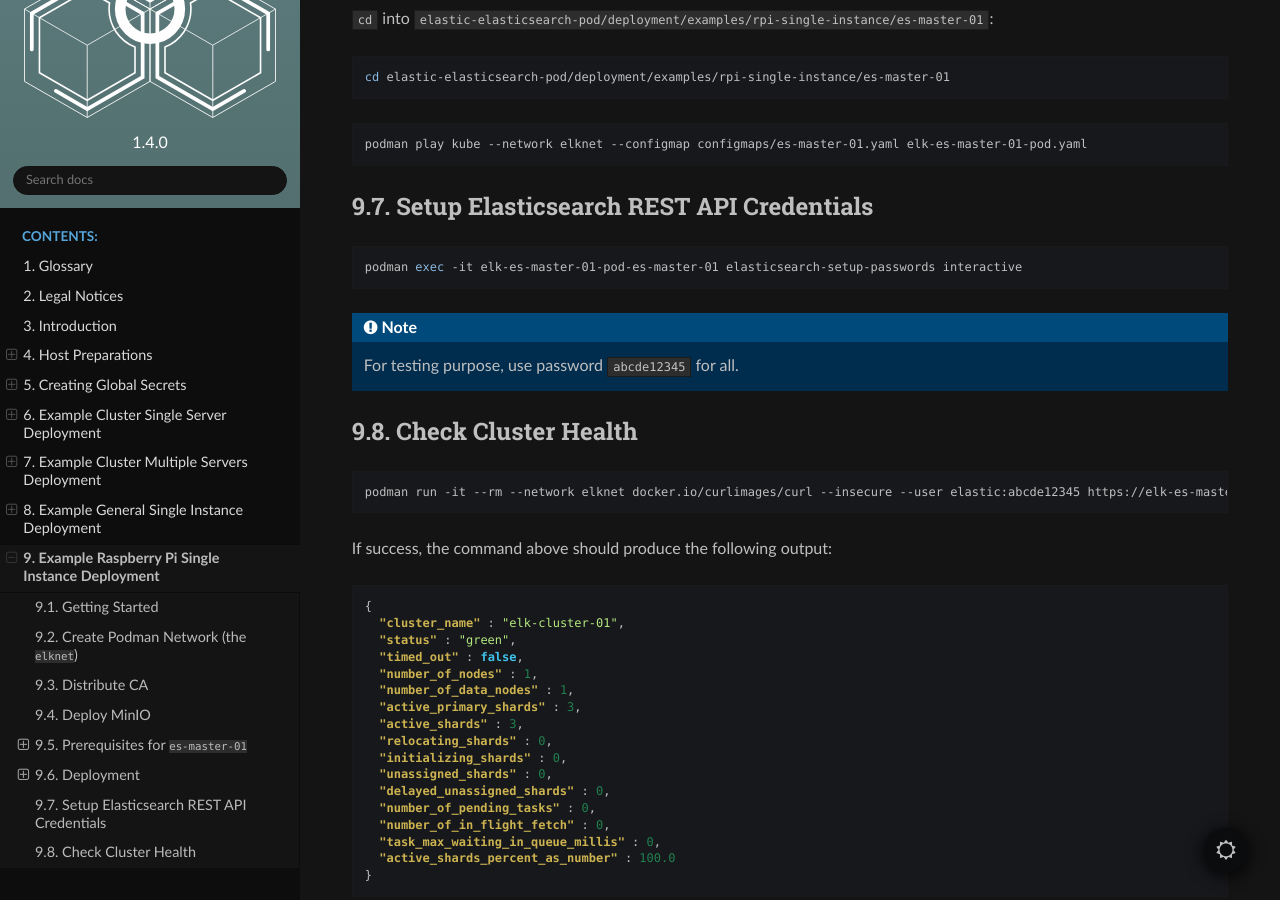
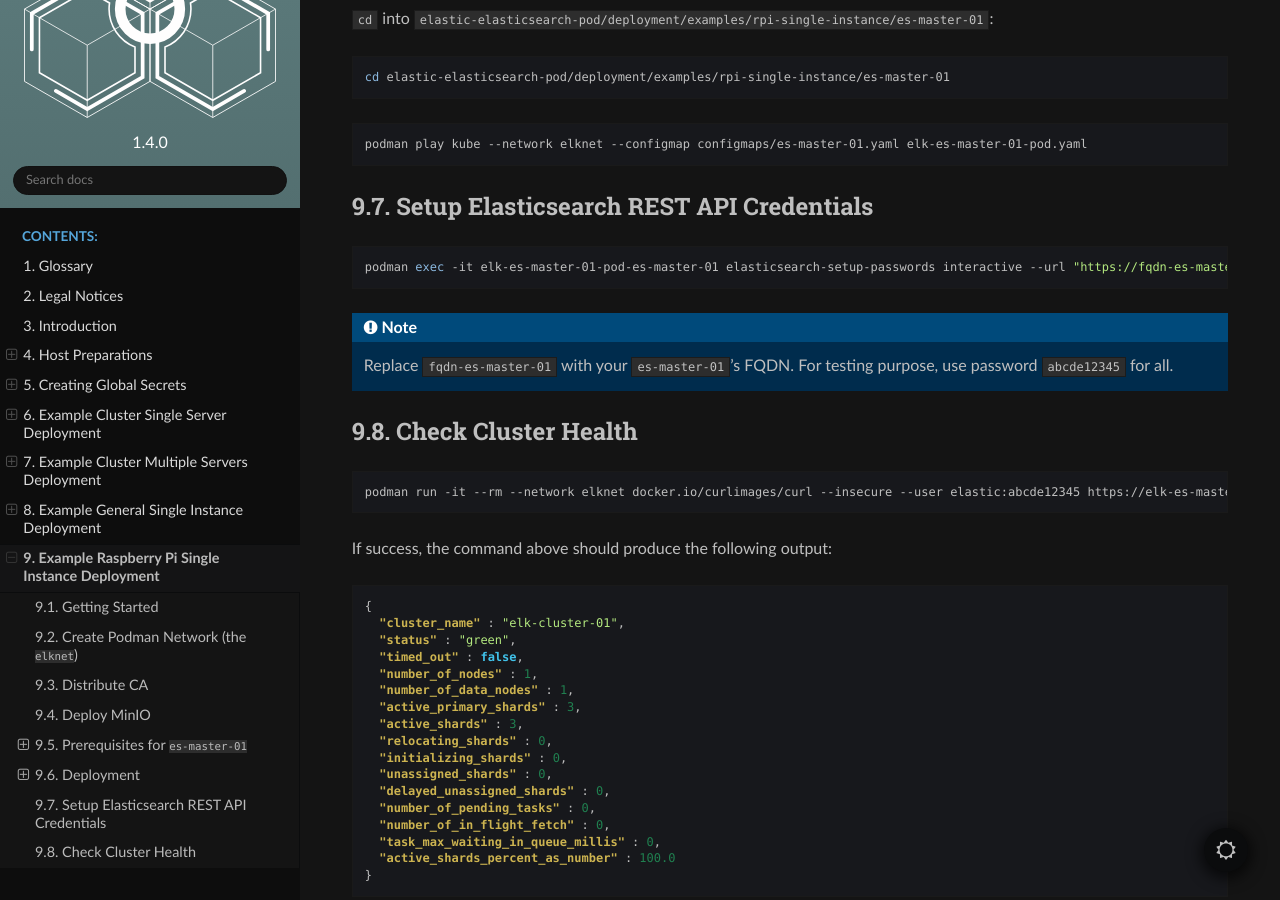
Before and after one commit to extra2000/elastic-elasticsearch-pod, a Sphinx documentation site: the page built from docs/source/example_rpi_single_instance.rst, in a window 1280 px wide and 900 px high, scrolled down 5100 px. Built offline with Sphinx 7.4.7 and the Read the Docs theme 2.0.0, drawn with Linux system fonts in a browser that asks for light colours.

Commit message:
docs(setup): add `--url` to `elasticsearch-setup-passwords` command

```diff
--- a/docs/source/example_cluster_multi_servers.rst
+++ b/docs/source/example_cluster_multi_servers.rst
@@ -2347,11 +2347,11 @@ Setup Elasticsearch REST API Credentials
 
 .. code-block:: bash
 
-    podman exec -it es-coord-01-pod-es-coord-01 elasticsearch-setup-passwords interactive
+    podman exec -it es-coord-01-pod-es-coord-01 elasticsearch-setup-passwords interactive --url "https://fqdn-es-coord-01:9200"
 
 .. note::
 
-    For testing purpose, use password ``abcde12345`` for all.
+    Replace ``fqdn-es-coord-01`` with your ``es-coord-01``'s FQDN. For testing purpose, use password ``abcde12345`` for all.
 
 Check Cluster Health
 --------------------
--- a/docs/source/example_cluster_single_server.rst
+++ b/docs/source/example_cluster_single_server.rst
@@ -2281,11 +2281,11 @@ Setup Elasticsearch REST API Credentials
 
 .. code-block:: bash
 
-    podman exec -it elk-es-coord-01-pod-es-coord-01 elasticsearch-setup-passwords interactive
+    podman exec -it elk-es-coord-01-pod-es-coord-01 elasticsearch-setup-passwords interactive --url "https://fqdn-es-coord-01:9200"
 
 .. note::
 
-    For testing purpose, use password ``abcde12345`` for all.
+    Replace ``fqdn-es-coord-01`` with your ``es-coord-01``'s FQDN. For testing purpose, use password ``abcde12345`` for all.
 
 Check Cluster Health
 --------------------
--- a/docs/source/example_general_single_instance.rst
+++ b/docs/source/example_general_single_instance.rst
@@ -282,11 +282,11 @@ Setup Elasticsearch REST API Credentials
 
 .. code-block:: bash
 
-    podman exec -it elk-es-master-01-pod-es-master-01 elasticsearch-setup-passwords interactive
+    podman exec -it elk-es-master-01-pod-es-master-01 elasticsearch-setup-passwords interactive --url "https://fqdn-es-master-01:9200"
 
 .. note::
 
-    For testing purpose, use password ``abcde12345`` for all.
+    Replace ``fqdn-es-master-01`` with your ``es-master-01``'s FQDN. For testing purpose, use password ``abcde12345`` for all.
 
 Check Cluster Health
 --------------------
--- a/docs/source/example_rpi_single_instance.rst
+++ b/docs/source/example_rpi_single_instance.rst
@@ -282,11 +282,11 @@ Setup Elasticsearch REST API Credentials
 
 .. code-block:: bash
 
-    podman exec -it elk-es-master-01-pod-es-master-01 elasticsearch-setup-passwords interactive
+    podman exec -it elk-es-master-01-pod-es-master-01 elasticsearch-setup-passwords interactive --url "https://fqdn-es-master-01:9200"
 
 .. note::
 
-    For testing purpose, use password ``abcde12345`` for all.
+    Replace ``fqdn-es-master-01`` with your ``es-master-01``'s FQDN. For testing purpose, use password ``abcde12345`` for all.
 
 Check Cluster Health
 --------------------
```
